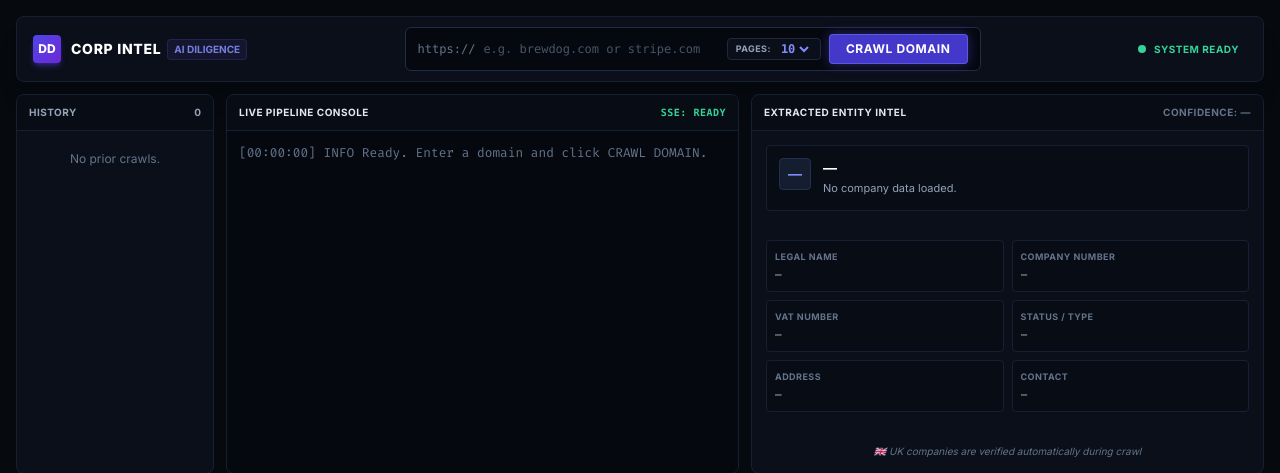
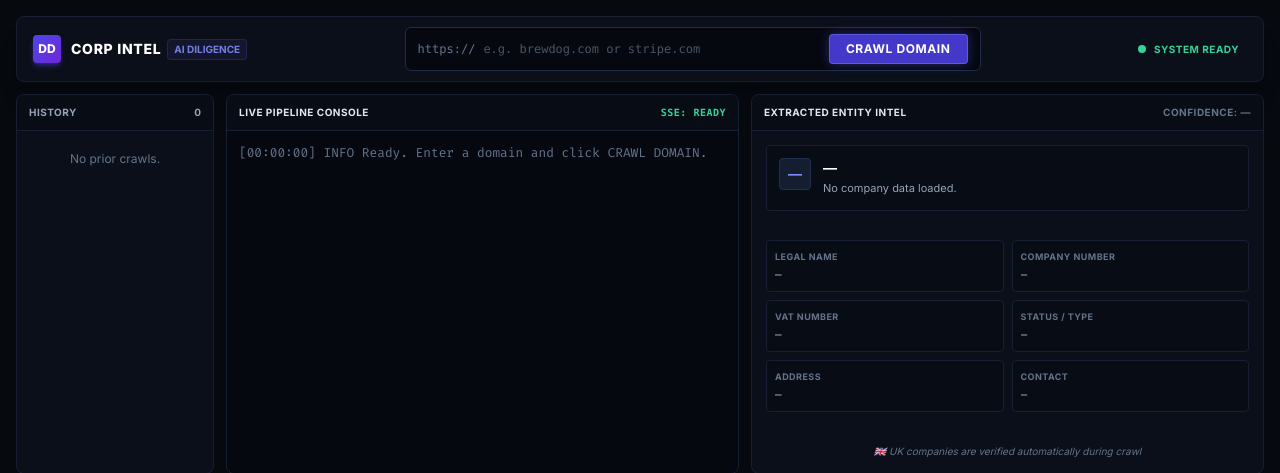
Before and after one commit to vikassaini-73/web-crawler-light, a FastAPI app: page / in a window 1280 px wide. Shown: the top 473 px of the page. Run offline with FastAPI, Linux system fonts and the light colour scheme; some libraries are stand-ins or nearby versions.

Commit message:
UI: Remove page limit selector to align with adaptive scraping logic

```diff
--- a/src/templates/index.html
+++ b/src/templates/index.html
@@ -38,17 +38,7 @@
             <span class="text-xs font-mono text-slate-500 pr-2">https://</span>
             <input type="text" id="domain-input" value="" placeholder="e.g. brewdog.com or stripe.com"
                    class="flex-1 bg-transparent border-none text-xs text-slate-100 placeholder-slate-600 focus:outline-none font-mono min-w-0">
-            <div class="flex items-center gap-1.5 px-2 py-0.5 mr-2 bg-[#0b0f19] rounded border border-[#1e293b]">
-                <span class="text-[9px] font-bold text-slate-400 uppercase tracking-wider">PAGES:</span>
-                <select id="max-pages-select" class="bg-transparent text-xs font-mono font-bold text-indigo-400 focus:outline-none cursor-pointer">
-                    <option value="5" class="bg-[#0b0f19]">5</option>
-                    <option value="10" selected class="bg-[#0b0f19]">10</option>
-                    <option value="20" class="bg-[#0b0f19]">20</option>
-                    <option value="30" class="bg-[#0b0f19]">30</option>
-                    <option value="50" class="bg-[#0b0f19]">50</option>
-                </select>
-            </div>
-            <button id="crawl-btn" class="bg-[#4338ca] hover:bg-[#4f46e5] text-white font-bold text-xs uppercase tracking-wider px-4 py-1.5 rounded border border-indigo-400/40 glow-btn transition-all active:scale-95 whitespace-nowrap">
+            <button id="crawl-btn" class="bg-[#4338ca] hover:bg-[#4f46e5] text-white font-bold text-xs uppercase tracking-wider px-4 py-1.5 rounded border border-indigo-400/40 glow-btn transition-all active:scale-95 whitespace-nowrap ml-2">
                 CRAWL DOMAIN
             </button>
         </div>
```
